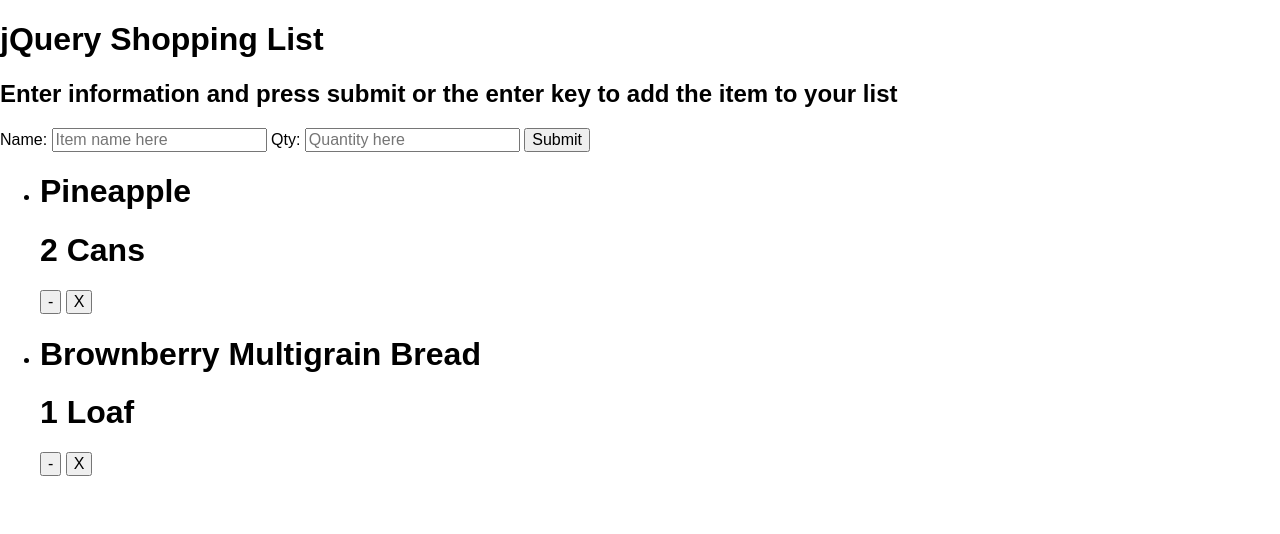
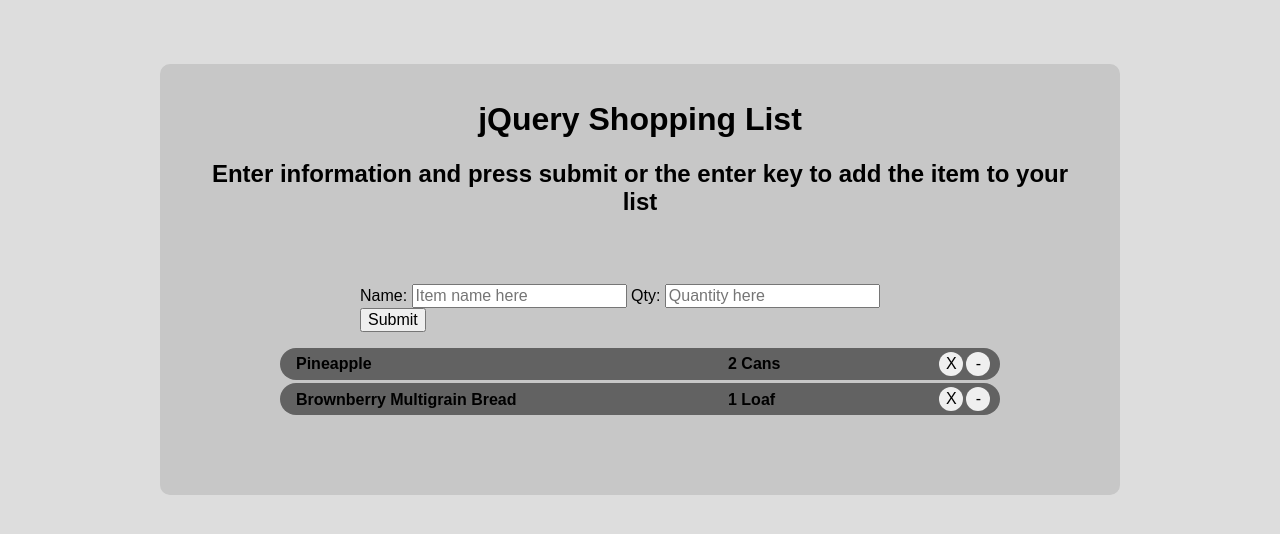
Before and after one commit to KPoquette13/shopping-list, a plain HTML site: page index.html in a window 1280 px wide. Drawn offline with nearby package versions, Linux system fonts and the light colour scheme.

Commit message:
Updated layout, buttons need work

```diff
--- a/css/style.css
+++ b/css/style.css
@@ -0,0 +1,63 @@
+body {
+	background-color:#DDDDDD;
+}
+
+#container {
+	background-color: #C7C7C7;
+	width:60em;
+	margin: 4em auto;
+	border-radius: 10px;
+}
+
+.header {
+	text-align:center;
+	padding: 1em 2em;
+}
+
+.main {
+	width:45em;
+	padding: 2em 2em 4em;
+	margin: 0 auto;
+}
+
+.list-add{
+	width:35em;
+	margin: 0 auto;
+}
+
+.full-list {
+	list-style:none;
+	-webkit-padding-start:0px;
+}
+
+.item {
+	background-color:#626262;
+	border-radius: 1em;
+	height:1.6em;
+	padding:.2em .5em;
+	margin: .2em 0;
+}
+
+.item-name,
+.item-qty {
+	float:left;
+	margin: .28em .5em;
+	font-weight:bold;
+}
+
+.item-name {
+	width:26em;
+}
+
+.item-qty {
+	width:10em;
+}
+
+.list button {
+	float: right;
+	border:none;
+	border-radius: 1em;
+	height:1.5em;
+	width: 1.5em;
+	margin: .05em .1em;
+}
--- a/index.html
+++ b/index.html
@@ -26,14 +26,14 @@
 			<section class="list">
 				<ul class="full-list">
 					<li class="item">
-						<h1 class="item-name">Pineapple</h1>
-						<h1 class="item-qty">2 Cans</h1>
+						<span class="item-name">Pineapple</span>
+						<span class="item-qty">2 Cans</span>
 						<button class="completed">-</button>
 						<button class="delete">X</button>
 					</li>
 					<li class="item">
-						<h1 class="item-name">Brownberry Multigrain Bread</h1>
-						<h1 class="item-qty">1 Loaf</h1>
+						<span class="item-name">Brownberry Multigrain Bread</span>
+						<span class="item-qty">1 Loaf</span>
 						<button class="completed">-</button>
 						<button class="delete">X</button>
 					</li>
```
